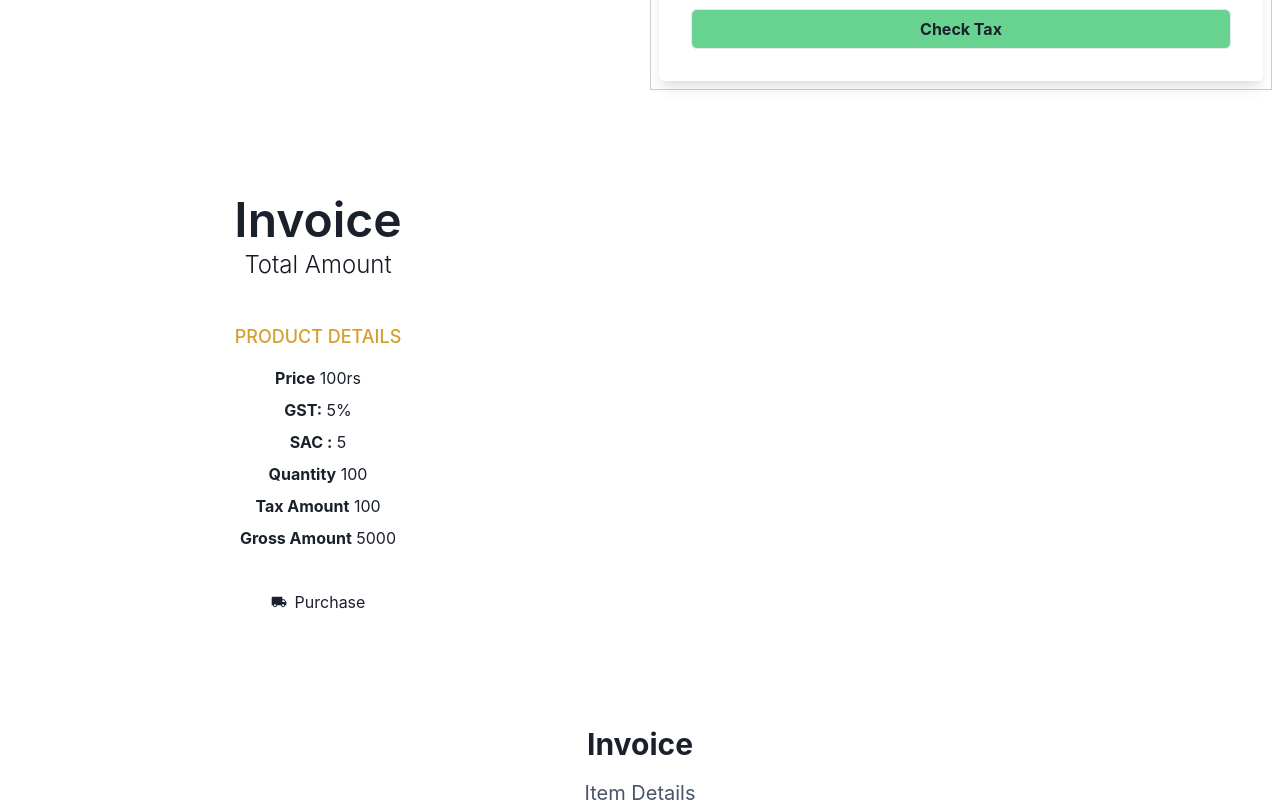
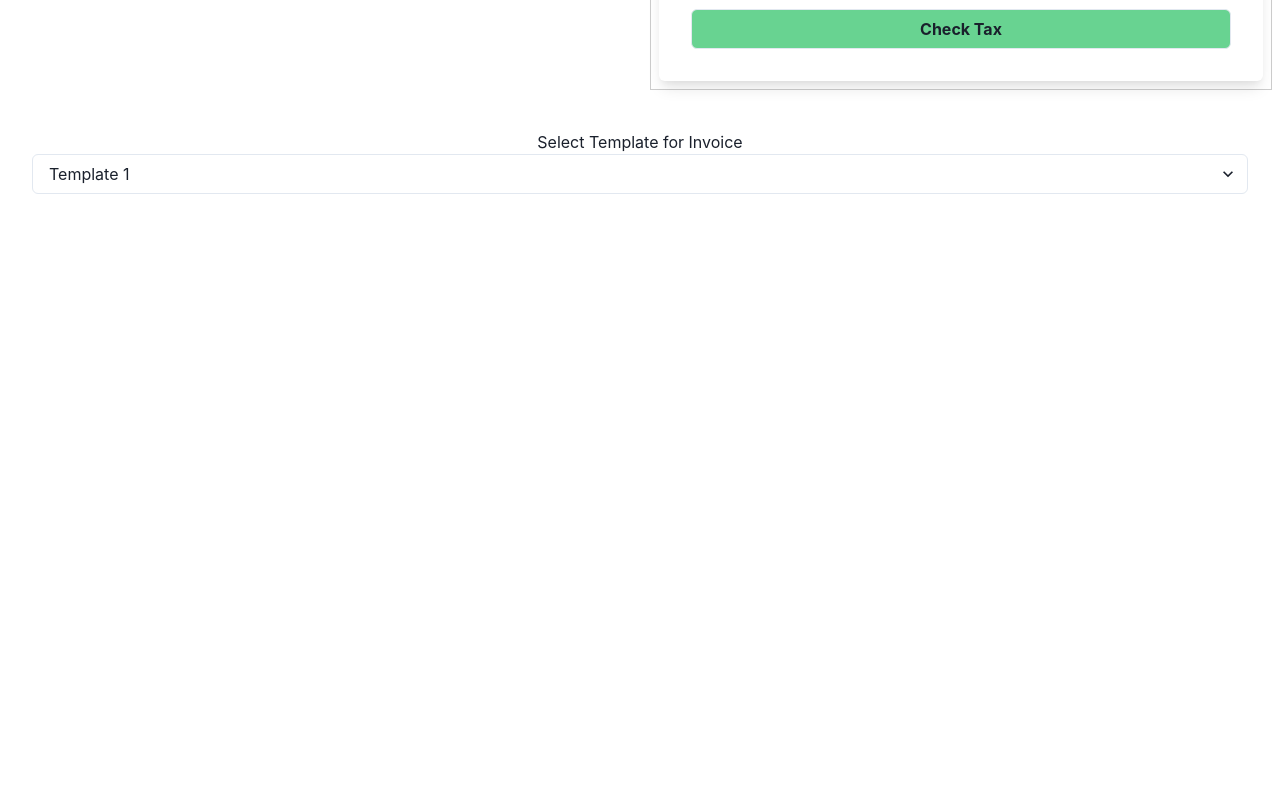
Before and after one commit to sandeshjadhav5/mokaro, a React (Create React App) app in the folder client/: page /calculate in a window 1280 px wide. Shown: the part 640-1442 px from the top of the page. After the commit the page ends 866 px from the top, so only its background shows below. Built offline with nearby package versions, Linux system fonts and the light colour scheme; no server answers.

Commit message:
template selector added

```diff
--- a/client/src/Pages/Calculate.tsx
+++ b/client/src/Pages/Calculate.tsx
@@ -20,6 +20,7 @@ import {
   getAllInvoices,
   addNewInvoice,
   addInvoiceLoading,
+  changeInvoiceTemplate,
 } from "../Redux/AppReducer/action";
 import { store } from "../Redux/store";
 import Template2 from "../Components/Template2";
@@ -40,6 +41,9 @@ const Calculate = () => {
   const [itemName, setItemName] = useState<string>("");
   const [quantity, setQuantity] = useState<number>(1);
   const [rate, setRate] = useState<number>(1);
+
+  //for selecting template
+  const [selectedTemplate, setSelectedTemplate] = useState("template1");
 
   const dispatch: ThunkDispatch<AppState, any, AppActions> = useDispatch();
 
@@ -99,7 +103,15 @@ const Calculate = () => {
     }
   };
 
-  getAllInvoices();
+  //handleTemplate change function
+  const handleTemplateChange = (
+    event: React.ChangeEvent<HTMLSelectElement>
+  ) => {
+    const newTemplate = event.target.value;
+    setSelectedTemplate(newTemplate);
+    // dispatch(changeInvoiceTemplate(selectedTemplate));
+  };
+
   useEffect(() => {
     dispatch(getAllInvoices());
   }, []);
@@ -224,8 +236,17 @@ const Calculate = () => {
           </Box>
         </Box>
       </SimpleGrid>
-      <Template1 />
-      <Template2 />
+      <Box m="8">
+        <Text>Select Template for Invoice</Text>
+        <Select value={selectedTemplate} onChange={handleTemplateChange}>
+          <option value="template1">Template 1</option>
+          <option value="template2">Template 2</option>
+          {/* Add more options for other templates */}
+        </Select>
+      </Box>
+
+      {/* <Template1 />
+      <Template2 /> */}
     </div>
   );
 };
--- a/client/src/Redux/AppReducer/action.ts
+++ b/client/src/Redux/AppReducer/action.ts
@@ -20,6 +20,10 @@ const addInvoiceSuccess = (payload: number) => {
 
 const addInvoiceError = () => {
   return { type: types.ADD_INVOICE_FAILURE };
+};
+
+const changeInvoiceTemplate = (payload: any) => {
+  return { type: types.CHANGE_TEMPLATE, payload: payload };
 };
 
 const getAllInvoices = () => (dispatch: Dispatch) => {
@@ -60,4 +64,5 @@ export {
   addInvoiceLoading,
   getAllInvoices,
   addNewInvoice,
+  changeInvoiceTemplate,
 };
--- a/client/src/Redux/AppReducer/actionTypes.ts
+++ b/client/src/Redux/AppReducer/actionTypes.ts
@@ -3,3 +3,4 @@ export const GET_INVOICES_LOADING = "GET_INVOICES_LOADING";
 export const ADD_INVOICE_REQ = "ADD_INVOICE_REQ";
 export const ADD_INVOICE_SUCCESS = "ADD_INVOICE_SUCCESS";
 export const ADD_INVOICE_FAILURE = "ADD_INVOICE_FAILURE";
+export const CHANGE_TEMPLATE = "CHANGE_TEMPLATE";
--- a/client/src/Redux/AppReducer/reducer.ts
+++ b/client/src/Redux/AppReducer/reducer.ts
@@ -2,7 +2,7 @@ import * as types from "./actionTypes";
 
 interface State {
   invoices: [];
-  template: string;
+  template: any;
   taxAmount: number;
   isLoading: boolean;
   addInvoiceLoading: boolean;
@@ -49,6 +49,11 @@ const reducer = (state: State = initialState, action: Action) => {
         addInvoiceLoading: false,
         addInvoiceSuccess: false,
       };
+    case types.CHANGE_TEMPLATE:
+      return {
+        ...state,
+        template: payload,
+      };
 
     default:
       return state;
```
Also changed, not shown: client/src/Redux/AppReducer/types.ts (+16 -10 lines).
